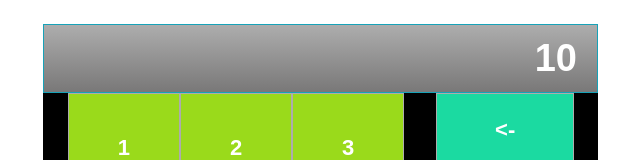
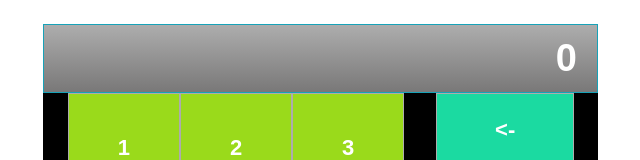
Before and after one commit to lucerohospina/my-calculator, a React (Create React App) app: page / in a window 1280 px wide. Shown: the top 160 px of the page, without its empty margins (27-667 px from the left). Built offline with nearby package versions, Linux system fonts and the light colour scheme.

Commit message:
adding first state for initiial value

```diff
--- a/src/App.js
+++ b/src/App.js
@@ -11,7 +11,7 @@ class App extends Component {
       <div className="container mt-4 text-white font-weight-bold">
         <div className="row screen border border-info">
             <Screen
-              num='10'
+
             />
 
         </div>
--- a/src/components/Keyboard.js
+++ b/src/components/Keyboard.js
@@ -1,7 +1,9 @@
 import React, { Component } from 'react';
 
 class Keyboard extends Component {
+
   render() {
+
     const firstRow = this.props.numbers.map((number, index) => {
       return <span key={index} className="box-span">{number}</span>
     })
--- a/src/components/Screen.js
+++ b/src/components/Screen.js
@@ -2,13 +2,19 @@ import React, { Component } from 'react';
 
 
 class Screen extends Component {
+    state = {
+        displayValue: "0"
+      }
+
     render(){
+      const {displayValue} = this.state
+
       const {num} = this.props
 
         return (
 
                <div className="text-right col-sm-12">
-                   {num}
+                   {displayValue}
                </div>
 
         )
```
Also changed, not shown: package.json (+6 -1 lines), 1 other file (tests, documents, lock files or other folders).
